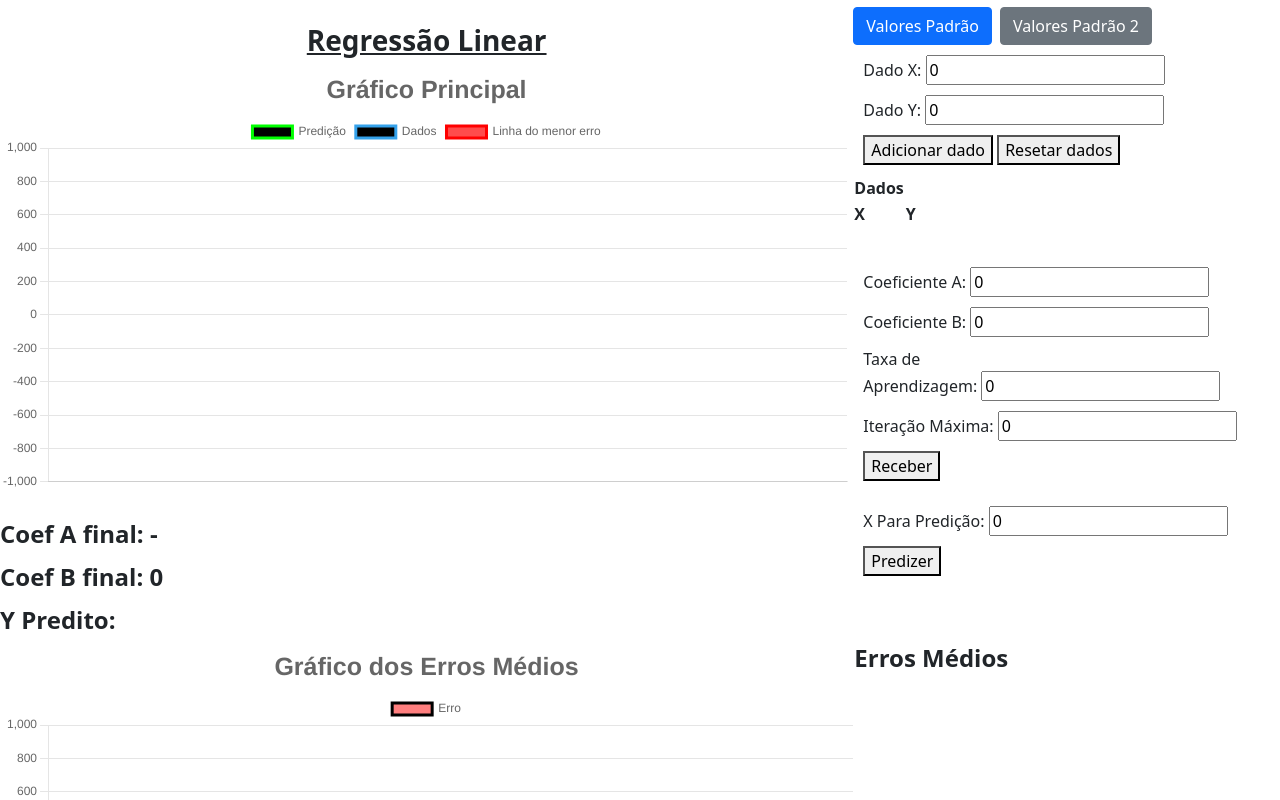
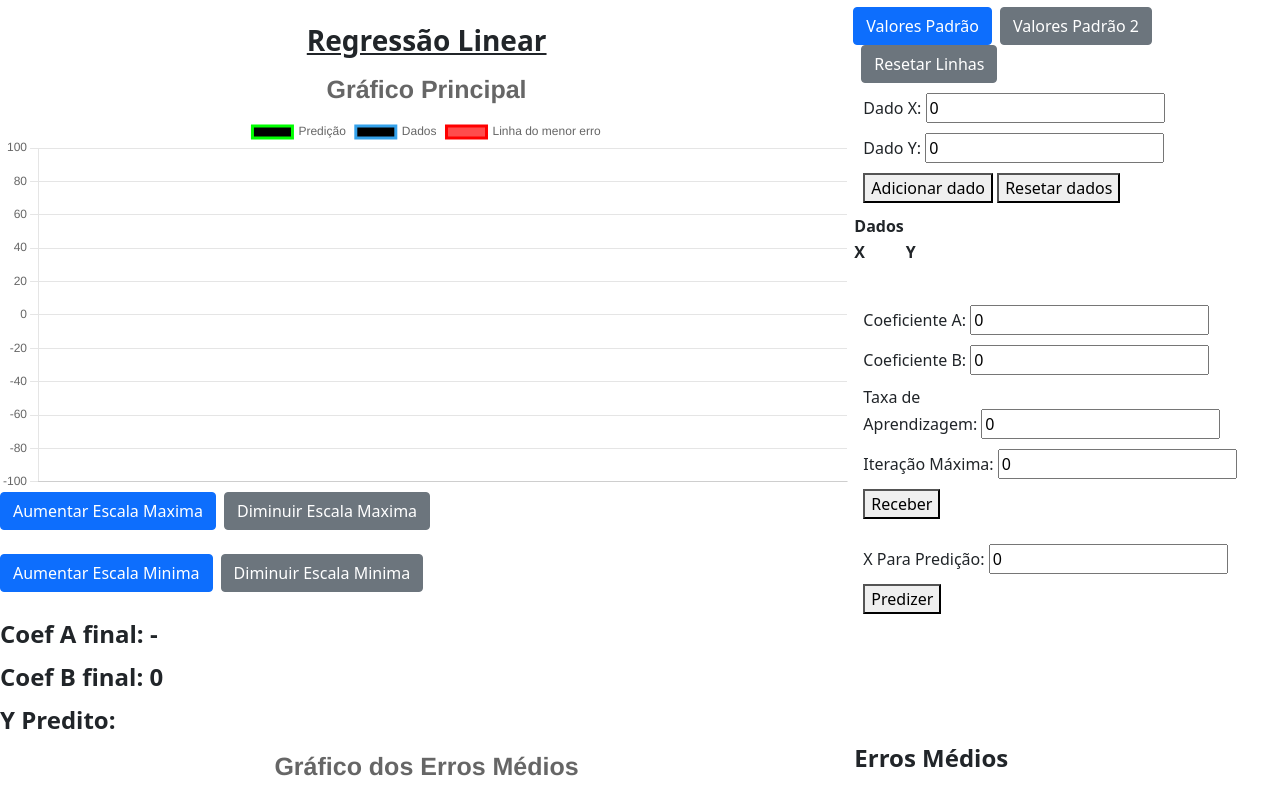
Before and after one commit to Julio-Felix/VF-IA-Front, a React (Create React App) app: page / in a window 1280 px wide. Shown: the top 800 px of the page. Built offline with nearby package versions, Linux system fonts and the light colour scheme.

Commit message:
scale fixs graph fix

```diff
--- a/src/App.js
+++ b/src/App.js
@@ -38,22 +38,30 @@ export default function App() {
 
   const [dataBack, setDataBack] = useState([]);
   const [lines, setLines] = useState([]);
-  const [scaleMin, setScaleMin] = useState(-1000);
-  const [scaleMax, setScaleMax] = useState(1000);
+  const [scaleMin, setScaleMin] = useState(-100);
+  const [scaleMax, setScaleMax] = useState(100);
   const [errorscaleMin, setErrScaleMin] = useState(-1000);
   const [errorscaleMax, setErrScaleMax] = useState(1000);
   // const [indices, setIndices] = useState([])
   const [errosMedios, setErrosMedios] = useState([]);
   //['1980', '1990', '2000', '2005', '2010', '2015', '2020'];
-  const labels = dataBack.map(({ xinicial }) => xinicial);
+  const labels = (dataBack.map(({ xinicial }) => xinicial)).filter((v, i, a) => a.indexOf(v) === i);
+
   const indices = errosMedios.map(({ indice }) => indice);
-  // console.log("Indicices || ", indices);
+  console.log("labels || ", labels);
+  function onlyUnique(value, index, self) {
+    return self.indexOf(value) === index;
+  }
   const options = {
     responsive: true,
     scales: {
       y: {
         min: scaleMin,
         max: scaleMax,
+        ticks: {
+          // forces step size to be 50 units
+          stepSize: 10
+        }
       },
     },
     plugins: {
@@ -116,7 +124,7 @@ export default function App() {
         pointBackgroundColor: "black",
         pointRadius: 5,
         label: "Dados",
-        data: labels.map((item, index) => {
+        data: dataBack.map((item, index) => {
           return { x: dataBack[index].xinicial, y: dataBack[index].yinicial };
         }),
         borderColor: "rgb(53, 162, 235)",
@@ -144,8 +152,8 @@ export default function App() {
       },
     ],
   };
-  console.log("dataErrorGraph || ", dataErrorGraph);
-  // console.log("Log || ", data);
+  // console.log("dataErrorGraph || ", dataErrorGraph);
+  console.log("Log || ", data);
 
   function resetData() {
     setDataBack([]);
@@ -175,8 +183,8 @@ export default function App() {
 
   function preData2() {
     setDataBack([
+      { xinicial: 1, yinicial: 2.5 },
       { xinicial: 2.0, yinicial: 2.7 },
-      { xinicial: 1, yinicial: 2.5 },
       { xinicial: 3, yinicial: 4 },
     ]);
     setCoefA(2.0);
@@ -186,7 +194,10 @@ export default function App() {
 
     setXpredict(2);
   }
+  function resetLines(){
+    setLines([])
 
+  }
   function predizer() {
     let data = {
       amostra: dataBack,
@@ -245,7 +256,7 @@ export default function App() {
     }
 
     let newDatas = [...dataBack];
-    newDatas.push({ xinicial: newDataX, yinicial: newDataY });
+    newDatas.push({ xinicial: parseFloat(newDataX), yinicial: parseFloat(newDataY) });
     newDatas.sort(function (a, b) {
       return a.xinicial - b.xinicial;
     });
@@ -342,7 +353,30 @@ export default function App() {
           >
             Regressão Linear
           </h3>
+
           <Line options={options} data={data} />
+          <Button variant="primary" onClick={() => setScaleMax(scaleMax+10)}>
+            Aumentar Escala Maxima
+          </Button>
+          <Button
+            variant="secondary"
+            className="mx-2"
+            onClick={() => setScaleMax(scaleMax-10)}
+          >
+            Diminuir Escala Maxima
+          </Button>
+          <br/>
+          <br/>
+          <Button variant="primary" onClick={() => setScaleMin(scaleMin+10)}>
+            Aumentar Escala Minima
+          </Button>
+          <Button
+            variant="secondary"
+            className="mx-2"
+            onClick={() => setScaleMin(scaleMin-10)}
+          >
+            Diminuir Escala Minima
+          </Button>
           <h4 style={{ fontWeight: "bold" }}>
             <br />
             Coef A final: {coeA}
@@ -387,6 +421,14 @@ export default function App() {
           >
             Valores Padrão 2
           </Button>
+          <Button
+            variant="secondary"
+            className="mx-2"
+            onClick={() => resetLines()}
+          >
+            Resetar Linhas
+          </Button>
+
           <div style={{ flex: 1, width: "100%", margin: 10 }}>
             <label>
               Dado X:
```
